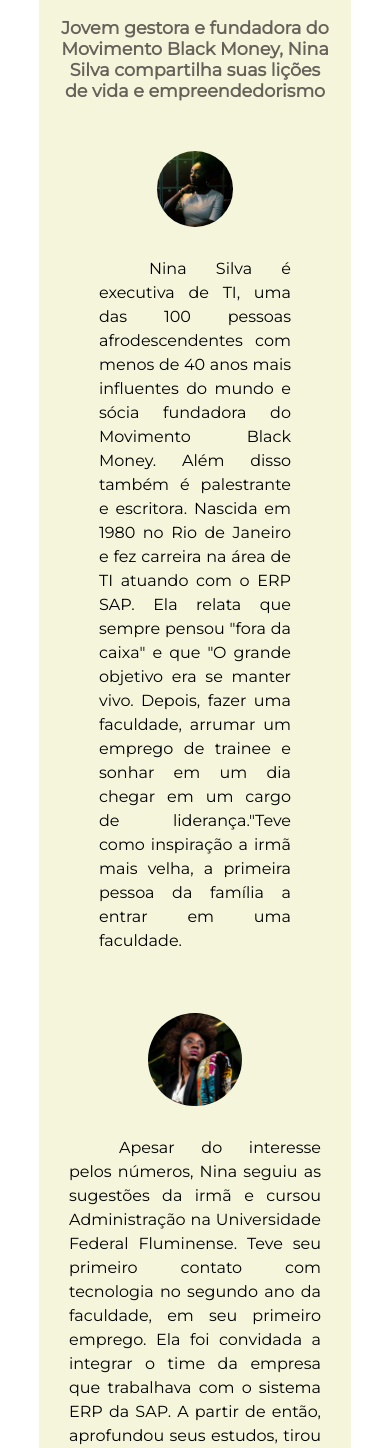
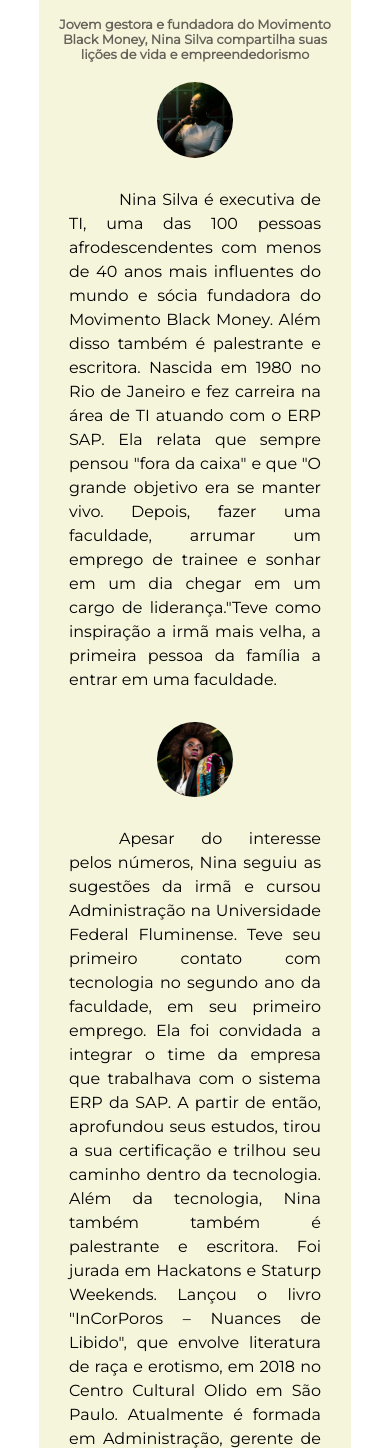
Before and after one commit to reprograma/on20-tet-s3-responsivo, a plain HTML site: page exercicios/projeto-casa/projeto-pati_rocha/index.html in a window 390 px wide. Shown: the part 152-1600 px from the top of the page. Drawn offline with Linux system fonts and the light colour scheme.

Commit message:
Refatoração em algumas propriedades css para melhorar a responsividade

```diff
--- a/exercicios/projeto-casa/projeto-pati_rocha/css/style.css
+++ b/exercicios/projeto-casa/projeto-pati_rocha/css/style.css
@@ -13,23 +13,19 @@
     position: fixed;
     background-color: #035317;
 }
-
 .navbar-logo {
     display: flex;
     align-items: center;
     gap: 20px;
 }
-
 .img-logo {
     width: 80px;
     height: 50px;
     margin-left: 40px;
 }
-
 .navbar-titulo {
     color: #ffffff;
     font-size: 1.3rem;
-
 }
 .navbar-lista {
     list-style: none;
@@ -56,65 +52,53 @@
     padding-top: 80px;
     background-color: beige;
 }
-
 .titulo-sobre {
     font-size: 3rem;
     font-weight: bold;
     text-align: center;
     padding-top: 30px;
 }
-
 .subtitulo-sobre {
     text-align: center;
     font-size: 1.1rem;
     padding: 20px;
     color: rgb(102, 97, 89);
 }
-
 .section-historia,
 .section-carreira,
 .section-black-money {
     display: flex;
-    justify-content: center;
+    justify-content: space-between;
     align-items: center;
-    padding-top: 80px;
+    padding: 80px 50px 0 50px;
 }
-
 .img-historia {
     width: 100%;
     max-width: 30%;
     height: auto;
     border-radius: 50%;
-    margin-right: 50px;
 }
-
 .img-carreira {
     width: 100%;
     max-width: 30%;
     height: auto;
     border-radius: 50%;
-    margin-left: 50px;
 }
-
 .paragrafo-section {
-
-    text-align: center;
+    text-align: left;
     line-height: 1.5;
     text-indent: 50px;
     padding: 50px;
 }
-
 .titulo-video {
     text-align: center;
     font-size: 1.3rem;
-    margin-bottom: 30px;
+    margin: 30px;
 }
-
 .video {
     margin-right: 50px;
 
 }
-
 .section-form {
     display: flex;
     justify-content: space-around;
@@ -130,9 +114,7 @@
     /* width: 50%; */
     align-items: center;
     justify-content: center;
-
 }
-
 .redes-sociais h3 {
     color: #ffffff;
     font-size: 3rem;
@@ -145,7 +127,6 @@
     display: flex;
     align-items: left;
     flex-direction: column;
-
 }
 .label {
     color: #ffffff;
@@ -160,7 +141,6 @@
     border: 1px solid;
     outline: none;
 }
-
 .textarea {
     width: 250px;
     height: 90px;
@@ -213,19 +193,12 @@
         display: none;
     }
     .section-historia {
-        flex-direction: column;
+        flex-direction: column-reverse;
         padding: 30px;
-    }
-    .img-historia {
-        order:-1;
-        margin: 0;
     }
     .paragrafo-section {
         text-align: justify;
         padding: 30px;
-    }
-    .img-carreira {
-        margin: 0;
     }
     .section-carreira, .section-black-money {
         flex-direction: column;
@@ -283,34 +256,26 @@
     .titulo-sobre {
         font-size: 2rem;
     }
+    .subtitulo-sobre {
+        font-size: .8rem;
+    }
     .section-historia {
-        flex-direction: column;
-        padding: 30px;
-    }
-    .img-historia {
-        order: -1;
-        margin: 0;
+        flex-direction: column-reverse;
+       padding: 0 30px;
     }
     .paragrafo-section {
         text-align: justify;
+        padding: 30px 0 0 0;
+    }
+    .section-carreira, .section-black-money {
+        flex-direction: column;
         padding: 30px;
-    }
-    .section-carreira {
-        flex-direction: column;
-        padding: 0;
-    }
-    .img-carreira {
-        margin: 0;
-    }
-    .section-black-money {
-        flex-direction: column;
-        padding: 0;
     }
     .titulo-video {
         font-size: 90%;
         width: 85%;
         margin: auto;
-        padding-bottom: 30px;
+        padding: 30px 0;
     }
     .video {
         display: flex;
```
Also changed, not shown: exercicios/projeto-casa/projeto-pati_rocha/index.html (+1 -0 lines).
